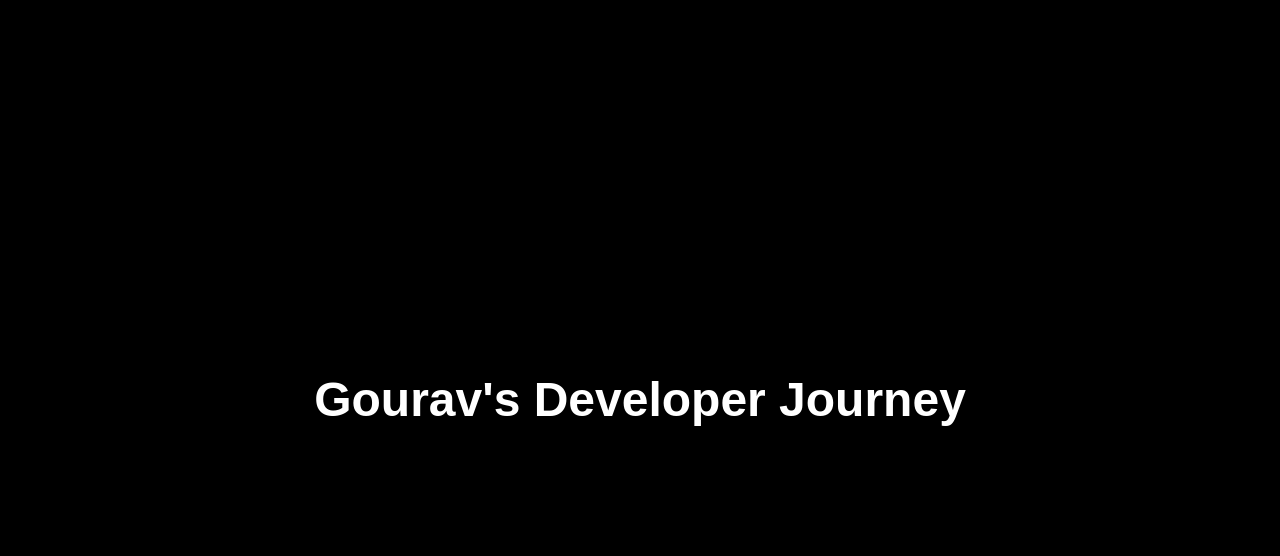
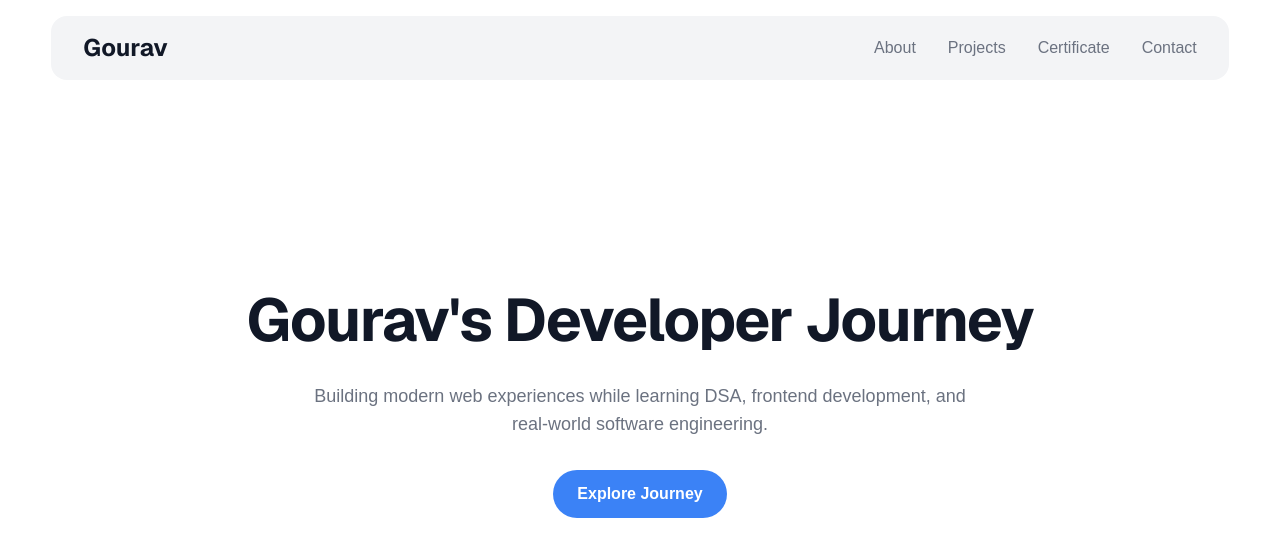
Before and after one commit to gourav-godara/developer-journey-portfolio, a Next.js app: page / in a window 1280 px wide. Shown: the top 556 px of the page. Built offline with nearby package versions, Linux system fonts and the light colour scheme.

Commit message:
add code in navbar and hero baar and also updated page.js file

```diff
--- a/src/app/page.js
+++ b/src/app/page.js
@@ -1,9 +1,11 @@
+import Navbar from "@/components/Navbar";
+import Hero from "@/components/Hero";
+
 export default function Home() {
   return (
-    <main className="h-screen flex items-center justify-center bg-black text-white">
-      <h1 className="text-5xl font-bold">
-        Gourav's Developer Journey
-      </h1>
+    <main className="min-h-screen bg-white text-white">
+      <Navbar />
+      <Hero />
     </main>
   );
 }
--- /dev/null
+++ b/src/components/Hero.jsx
@@ -0,0 +1,18 @@
+export default function Hero() {
+  return (
+    <section className="flex flex-col items-center justify-center h-[80vh] text-center px-4 max-w-4xl mx-auto">
+      <h1 className="text-4xl md:text-6xl font-bold mb-6 text-[#111827] leading-tight tracking-tight font-sans">
+        Gourav's Developer Journey
+      </h1>
+
+      <p className="text-[#6B7280] text-lg max-w-2xl">
+        Building modern web experiences while learning DSA,
+        frontend development, and real-world software engineering.
+      </p>
+
+      <button className="mt-8 px-6 py-3 bg-[#3B82F6] text-white rounded-full font-semibold hover:bg-[#60A5FA] hover:scale-105 transition duration-300">
+        Explore Journey
+      </button>
+    </section>
+  );
+}
--- /dev/null
+++ b/src/components/Navbar.jsx
@@ -0,0 +1,31 @@
+export default function Navbar() {
+  return (
+    <nav className="w-[92%] mx-auto mt-4 px-8 py-4 flex items-center justify-between rounded-2xl bg-[#F3F4F6]">
+
+      <h1 className="text-2xl font-bold text-[#111827] font-sans">
+        Gourav
+      </h1>
+
+      <ul className="flex flex-wrap justify-center gap-3 md:gap-8 text-[13px] md:text-base font-medium text-[#6B7280]">
+
+        <li className="hover:text-[#111827] transition duration-300 cursor-pointer">
+          About
+        </li>
+
+        <li className="hover:text-[#111827] transition duration-300 cursor-pointer">
+          Projects
+        </li>
+
+        <li className="hover:text-[#111827] transition duration-300 cursor-pointer">
+          Certificate
+        </li>
+
+        <li className="hover:text-[#111827] transition duration-300 cursor-pointer">
+          Contact
+        </li>
+
+      </ul>
+
+    </nav>
+  );
+}
```
Also changed, not shown: src/app/components/Hero.jsx (deleted), src/app/components/Navbar.jsx (deleted), src/components/About.jsx (added).
